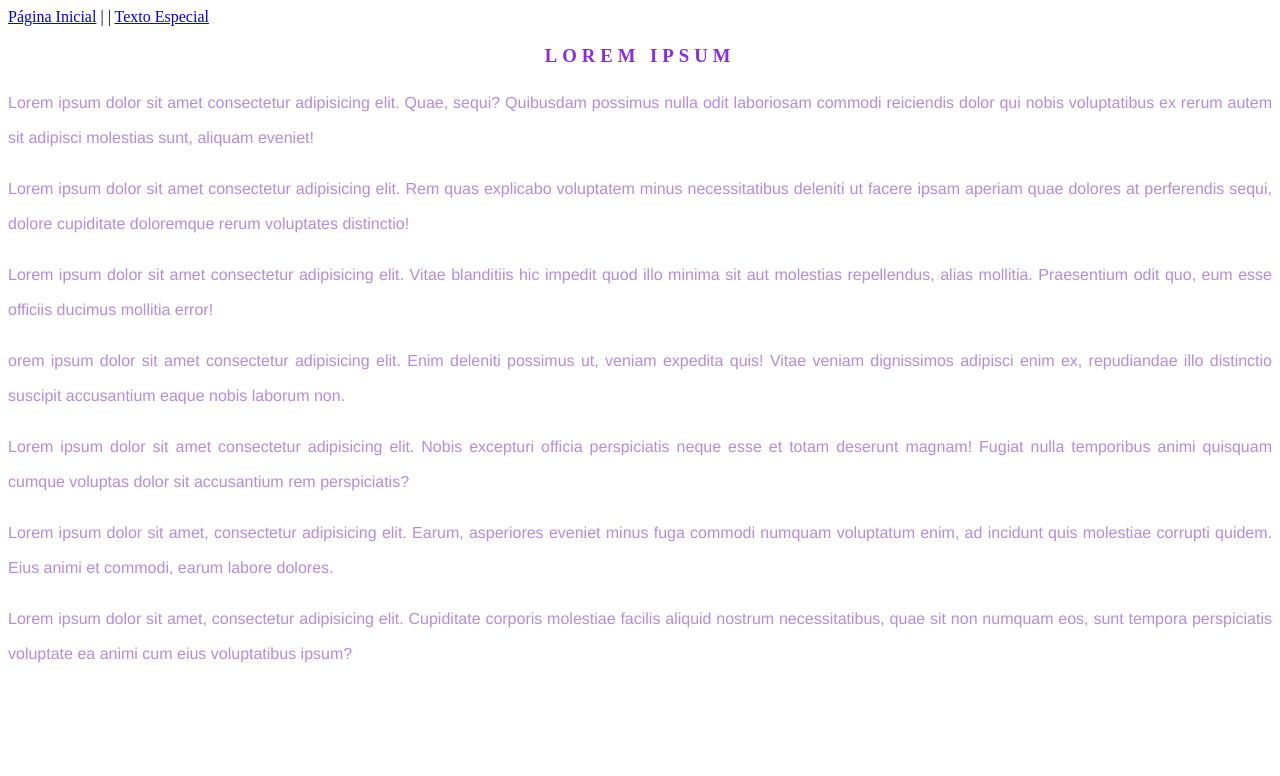
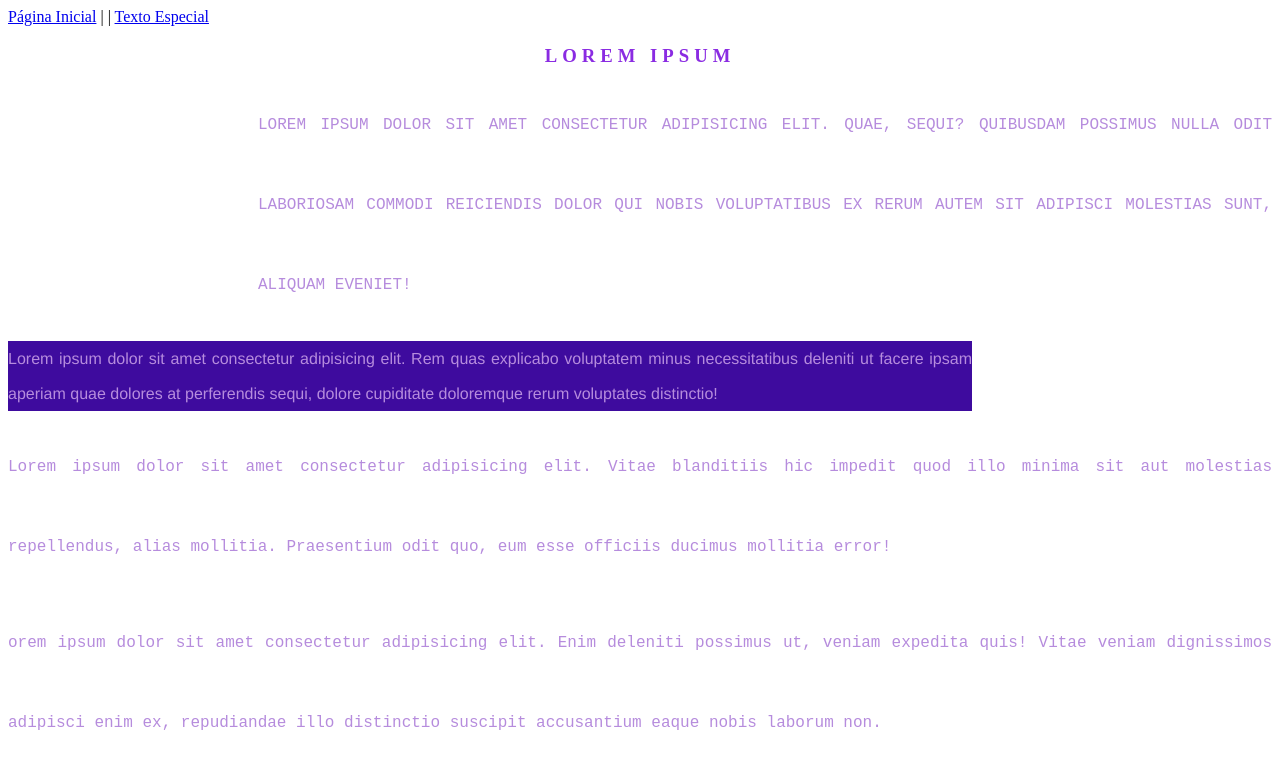
Before and after one commit to eloisazsenai/projeto_web, a plain HTML site: page paginas/texto.html in a window 1280 px wide. Shown: the top 776 px of the page. Drawn offline with Linux system fonts and the light colour scheme.

Commit message:
Modificada formtação de parágrafos

```diff
--- a/css/style_text.css
+++ b/css/style_text.css
@@ -18,3 +18,23 @@ p{
     line-height: 35px;
     color: rgb(182, 140, 221);
 }
+
+#paragrafo01{
+    margin-left: 250px;
+    text-transform: uppercase;
+}
+
+#paragrafo02{
+    margin-right: 300px;
+    background-color: rgb(62, 11, 158);
+}
+
+.paragrafos{
+    font-family: 'Courier New', Courier, monospace;
+    font-size: 2,3em;
+    line-height: 80px;
+}
+
+.parag_especial{
+    text-decoration: line-through;
+}
```
